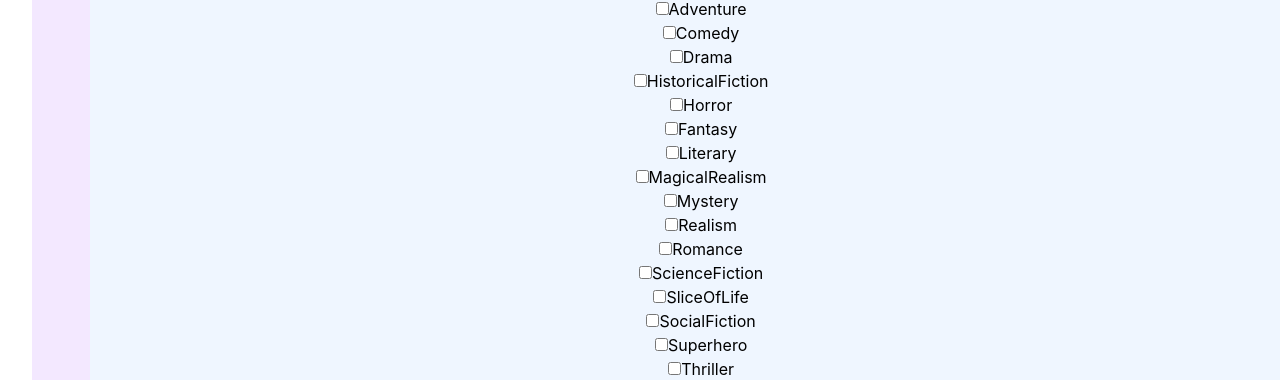
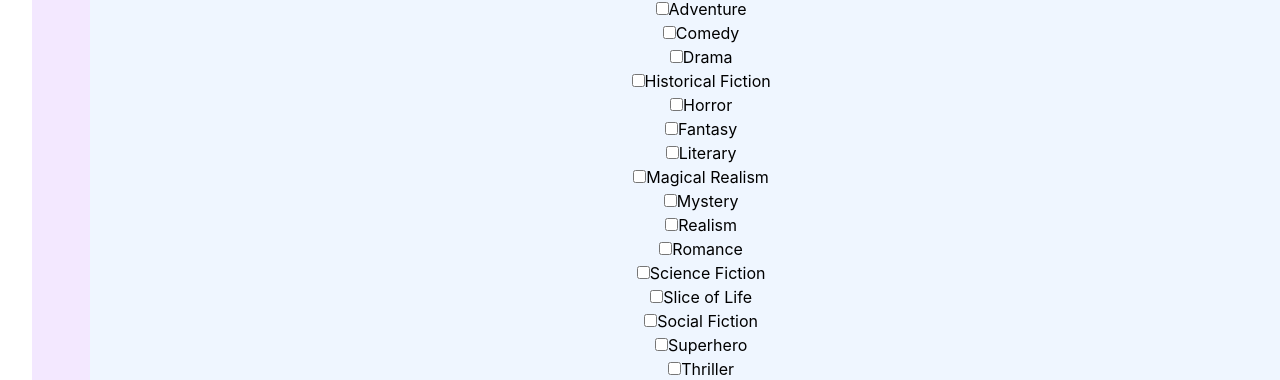
Before and after one commit to Matt-Eva/freecreate-react, a React (Vite) app: page / in a window 1280 px wide. Shown: the part 163-543 px from the top of the page. Built offline with nearby package versions, Linux system fonts and the light colour scheme; no server answers.

Commit message:
fixing search render bug in Search Box

```diff
--- a/src/pages/Home/components/GenreSelect/GenreSelect.tsx
+++ b/src/pages/Home/components/GenreSelect/GenreSelect.tsx
@@ -61,7 +61,7 @@ function GenreSelect({
           checked={genres[key].selected}
           disabled={genres[key].disabled}
         />
-        <label htmlFor={key}>{genres[key].value}</label>
+        <label htmlFor={key}>{genres[key].display}</label>
       </li>
     );
   }
--- a/src/pages/Home/components/SearchBox.tsx
+++ b/src/pages/Home/components/SearchBox.tsx
@@ -3,6 +3,7 @@ import SearchNav from "./SearchNav";
 import SearchTypeSelect from "./SearchTypeSelect";
 import WritingTypeSelect from "./WritingTypeSelect";
 import DateSelect from "./DateSelect";
+import WriterSearchInput from "./WriterSearchInput";
 import GenreSelect from "./GenreSelect/GenreSelect";
 import TagInput from "./TagInput";
 
@@ -16,6 +17,9 @@ function SearchBox() {
 
   const toggleSearch = (bool: boolean) => {
     setSimpleSearch(bool);
+    if (bool) {
+      setSearchType("writing");
+    }
   };
 
   const updateSearchType = (newType: string) => {
--- a/src/pages/Home/components/WriterSearchInput.tsx
+++ b/src/pages/Home/components/WriterSearchInput.tsx
@@ -1,5 +1,9 @@
 function WriterSearchInput() {
-  return <div>WriterSearchInput</div>;
+  return (
+    <section>
+      <label>Writer Name: </label>
+    </section>
+  );
 }
 
 export default WriterSearchInput;
```
